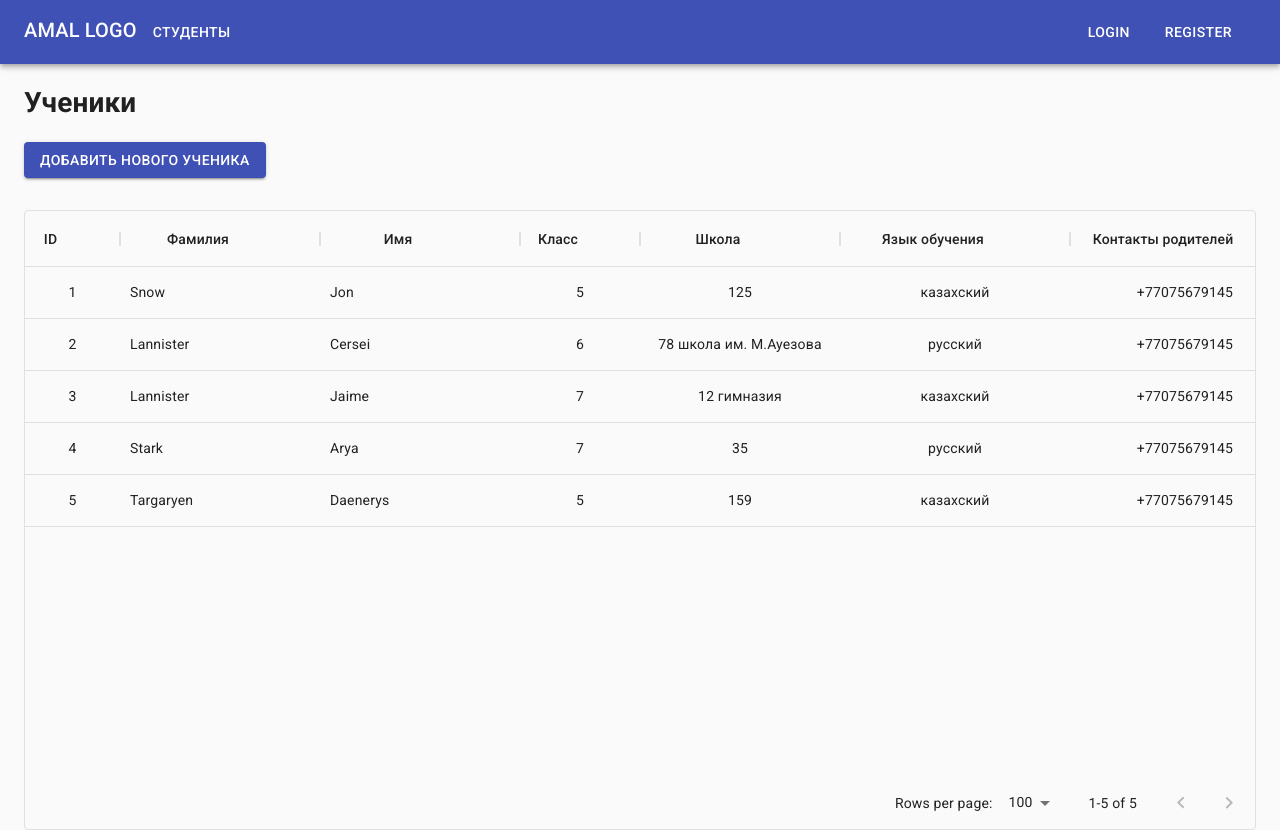
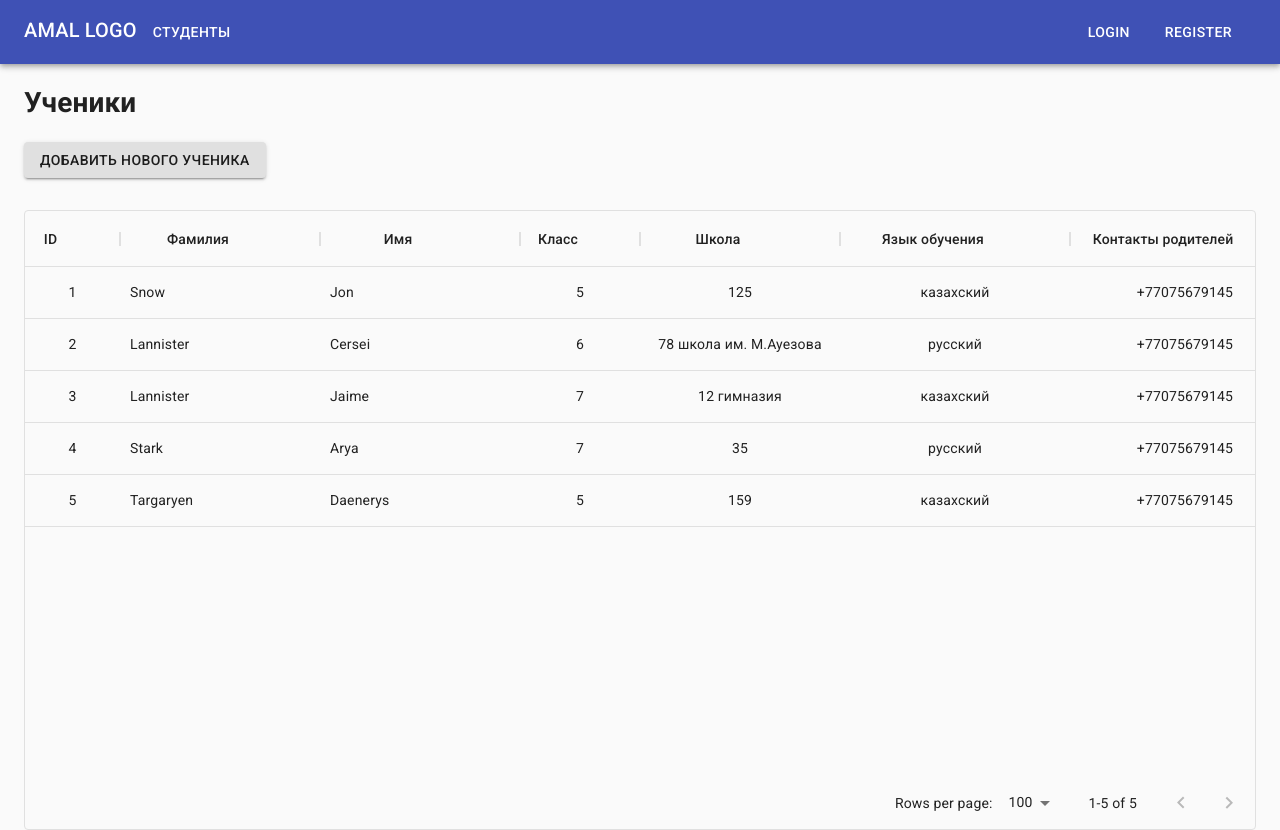
Before and after one commit to xx3u/amal_frontend, a React (Create React App) app: page /admin-app/students in a window 1280 px wide. Built offline with nearby package versions, Linux system fonts and the light colour scheme.

Commit message:
Добавлены стили кнопок на странице студентов

```diff
--- a/src/pages/StudentsPage/StudentsPage.js
+++ b/src/pages/StudentsPage/StudentsPage.js
@@ -10,7 +10,6 @@ const useStyles = makeStyles((theme) => ({
   }
 }));
 
-
 const StudentsPage = () => {
   const classes = useStyles()
   return(
@@ -19,7 +18,7 @@ const StudentsPage = () => {
       <Button       variant="contained"
                     component={Link}
                     to="/admin-app/students/add"
-                    color="primary"
+                    color="default"
                     className={classes.addButton}>
                     Добавить нового ученика
       </Button>
```
